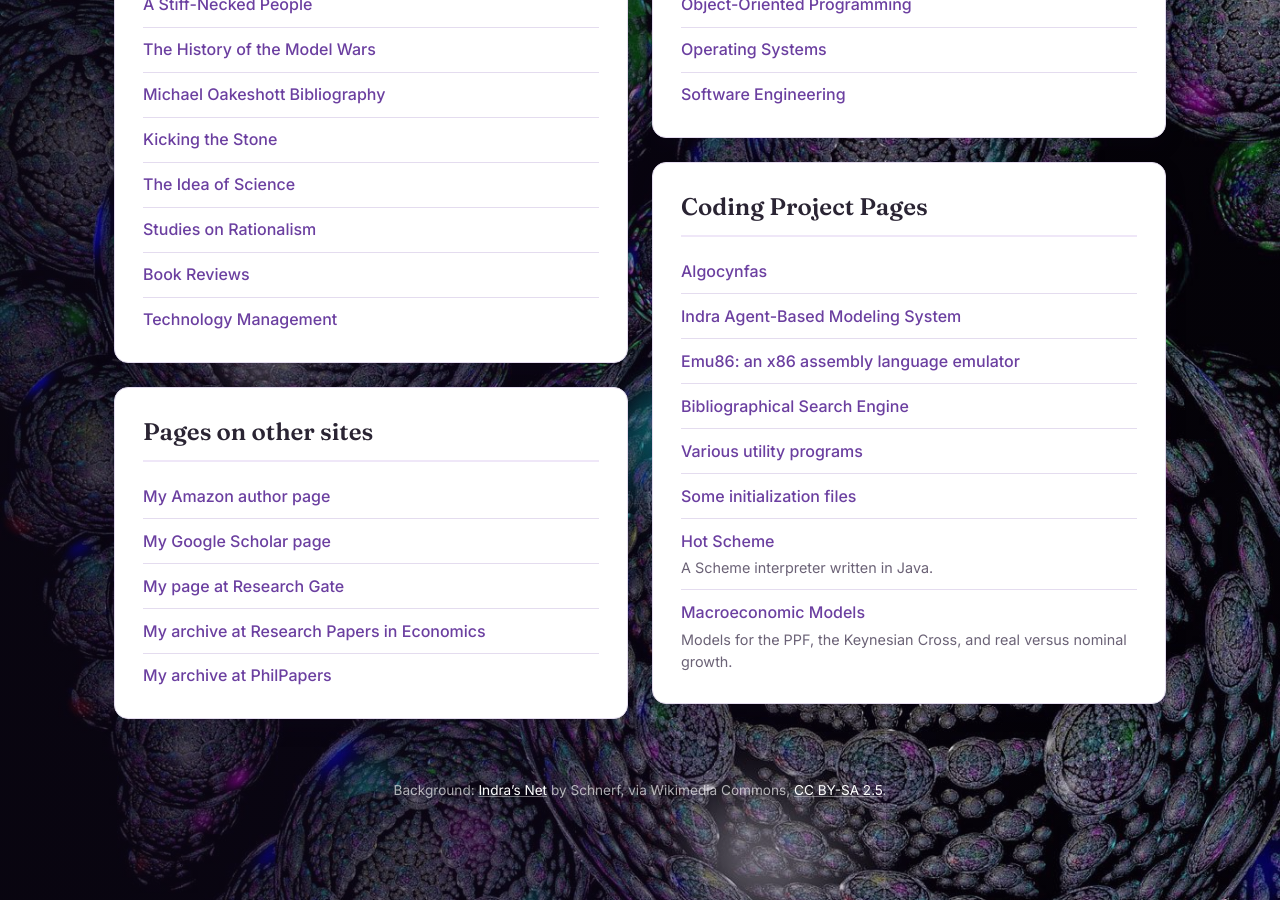
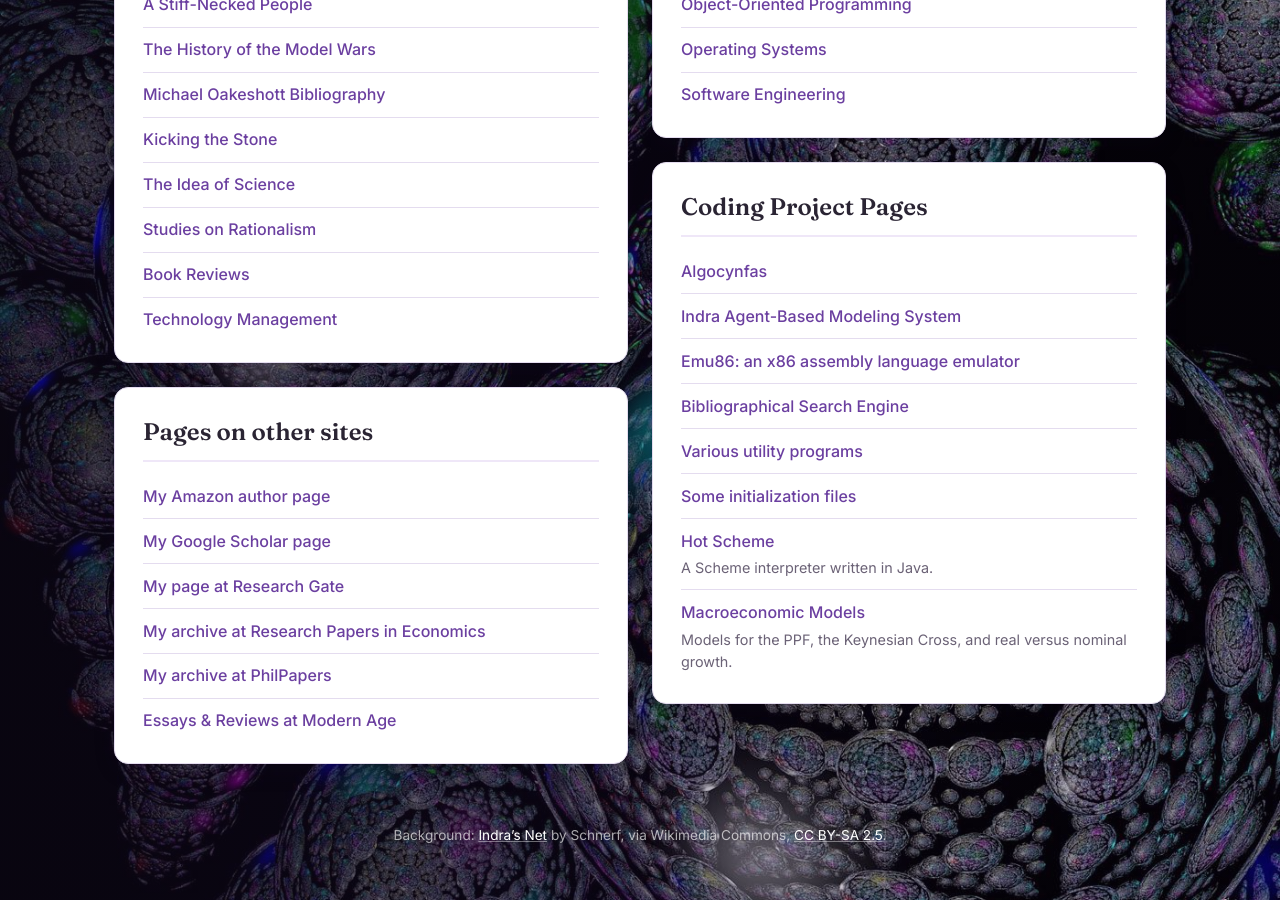
Before and after one commit to gcallah/gcallah.github.io, a Jekyll site: the page index.html, which Jekyll copies as it is, in a window 1280 px wide and 900 px high, scrolled down 701 px. Built offline with Jekyll 4.4.1, drawn with Linux system fonts in a browser that asks for light colours.

Commit message:
Add Modern Age essays & reviews link to Pages on other sites
Co-Authored-By: Claude Opus 5.5 <noreply@anthropic.com>

```diff
--- a/index.html
+++ b/index.html
@@ -69,6 +69,7 @@
                         <li><a href="https://www.researchgate.net/profile/Gene_Callahan">My page at Research Gate</a></li>
                         <li><a href="https://ideas.repec.org/cgi-bin/htsearch?form=extended&wm=wrd&dt=range&ul=&q=Gene+Callahan&cmd=Search%21&wf=000F&s=R&db=&de=">My archive at Research Papers in Economics</a></li>
                         <li><a href="http://philpapers.org/s/Gene%20Callahan">My archive at PhilPapers</a></li>
+                        <li><a href="https://modernagejournal.com/?s=Gene+Callahan">Essays &amp; Reviews at Modern Age</a></li>
                     </ul>
                 </section>
             </div>
```
